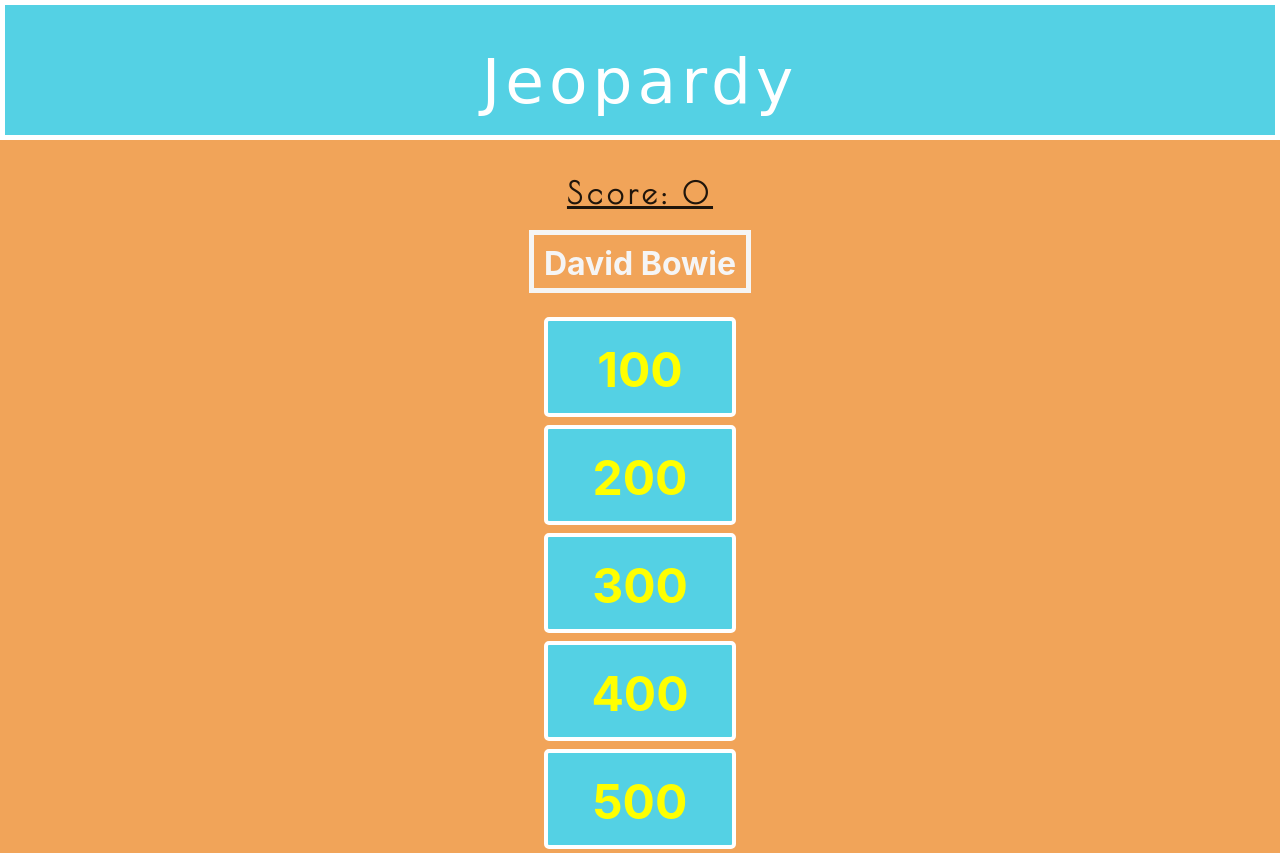
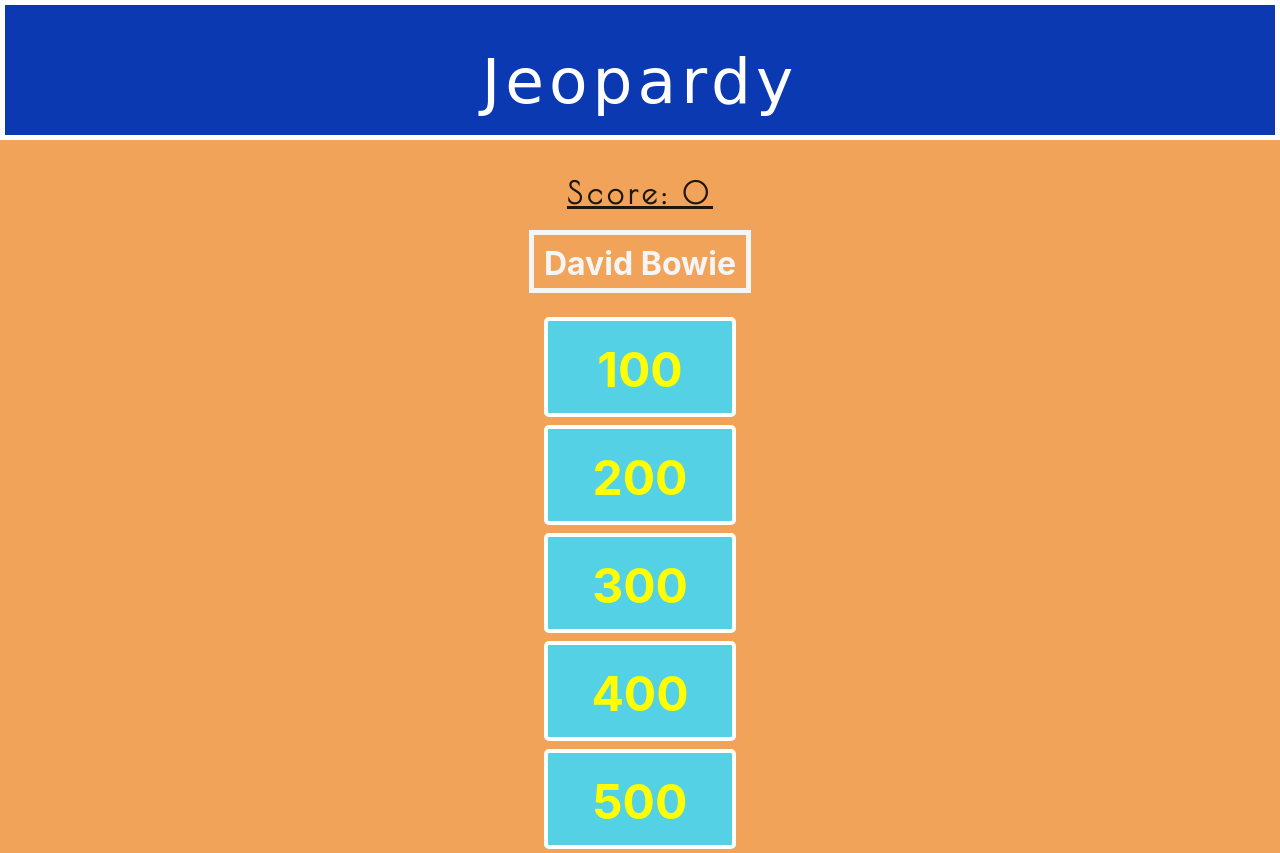
Before and after one commit to jsmatty/Jeopardy-, a plain HTML site: page index.html in a window 1280 px wide. Drawn offline with nearby package versions, Linux system fonts and the light colour scheme; a web font is replaced by a local one.

Commit message:
created README and fixing some style issues

```diff
--- a/style.css
+++ b/style.css
@@ -27,7 +27,7 @@
         }
 
         header {
-            background-color: #54d1e4;
+            background-color: rgb(10, 57, 177);
             height: 140px;
             display: block;
             text-align: center;
```
Also changed, not shown: 1 other file.
